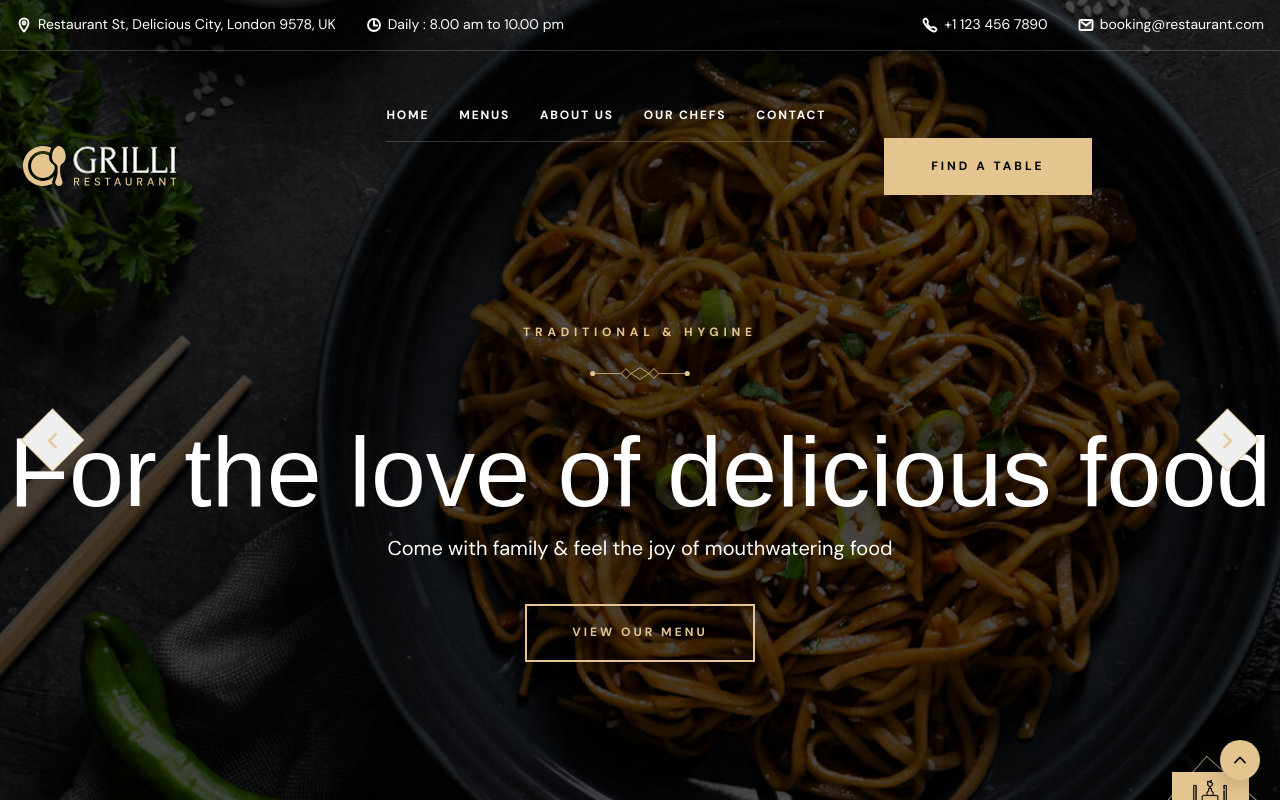
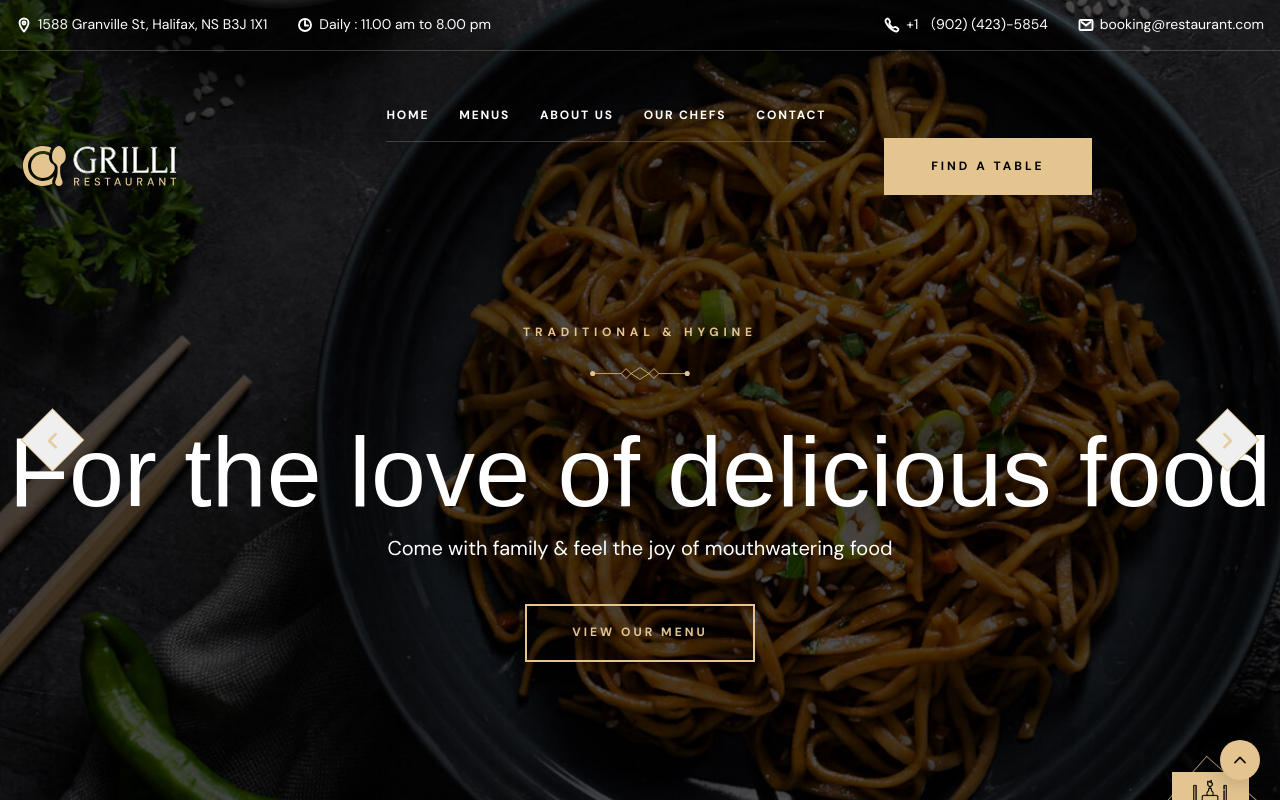
Before and after one commit to weijingxuan925/PokeGo, a Next.js app: page / in a window 1280 px wide. Shown: the top 800 px of the page. Built offline with nearby package versions, Linux system fonts and the light colour scheme; a web font is replaced by a local one.

Commit message:
top bar 信息更新

```diff
--- a/components/TopBar/TopBar.tsx
+++ b/components/TopBar/TopBar.tsx
@@ -10,20 +10,20 @@ const TopBar = () => {
                     containedStyles="topbar-item"
                     link={false}
                     iconName={ionIcons.locationOutline}
-                    description="Restaurant St, Delicious City, London 9578, UK"
+                    description="1588 Granville St, Halifax, NS B3J 1X1"
                 />
                 <Separator/>
                 <TopBarItem
                     containedStyles="topbar-item item-2"
                     link={false}
                     iconName={ionIcons.timeOutline}
-                    description="Daily : 8.00 am to 10.00 pm"
+                    description="Daily : 11.00 am to 8.00 pm"
                 />
                 <TopBarItem
                     containedStyles="topbar-item"
                     link={true}
                     iconName={ionIcons.callOutline}
-                    description="+1 123 456 7890"
+                    description="+1 （902) (423)-5854"
                 />
                 <Separator/>
                 <TopBarItem
```
